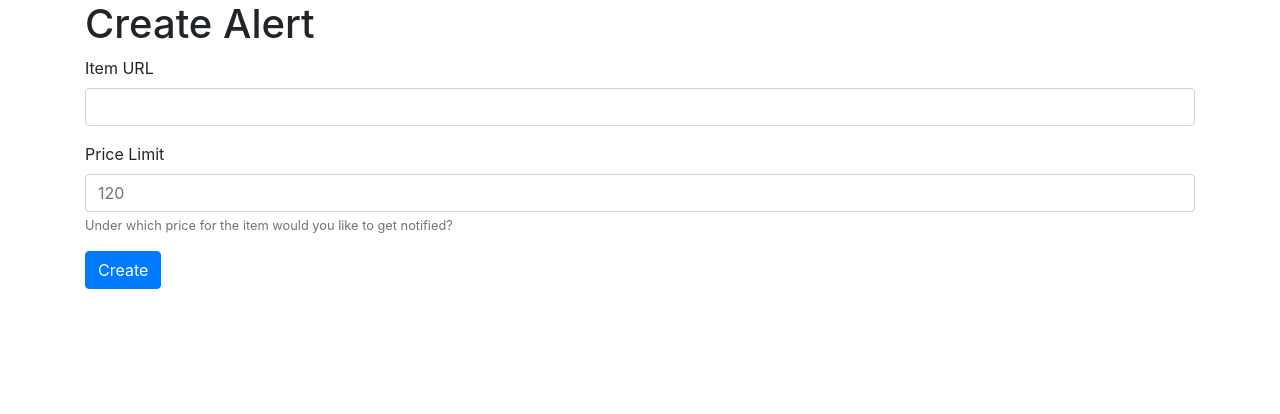
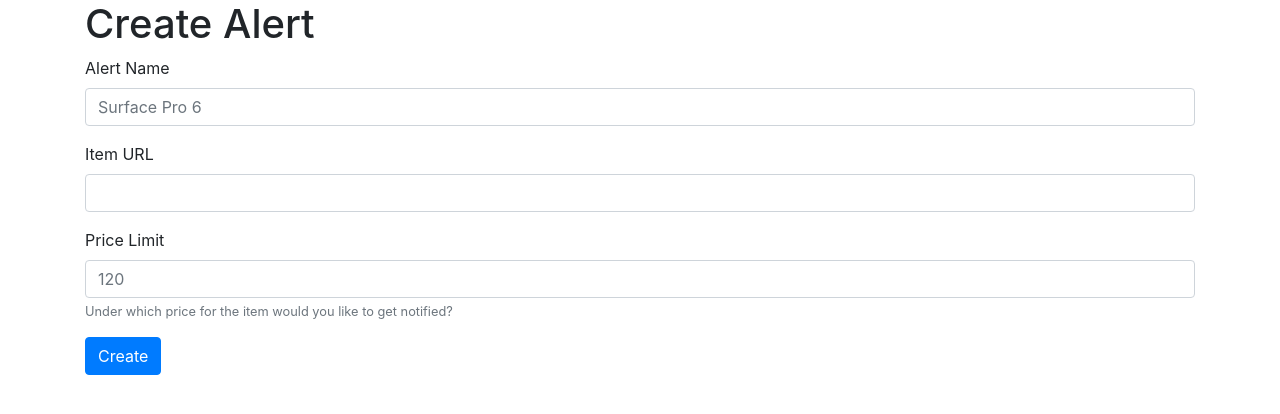
Before and after one commit to apecr/pricing-service, a Flask app: page /alerts/new in a window 1280 px wide. Shown: the top 414 px of the page. Run offline with Flask 2, Linux system fonts and the light colour scheme; parts of the project's set-up code (start-up, migrations or seed data) failed here and were passed over; some libraries are stand-ins or nearby versions.

Commit message:
feat() Lesson 102
Include name in the Alert Model

```diff
--- a/models/alert.py
+++ b/models/alert.py
@@ -8,10 +8,11 @@ from models.model import Model
 
 @dataclass(eq=False)
 class Alert(Model):
+    collection: str = field(init=False, default="alerts")
+    name: str
     item_id: str
     price_limit: float
     _id: str = field(default_factory=lambda: uuid.uuid4().hex)
-    collection: str = field(init=False, default="alerts")
 
     def __post_init__(self):
         self.item = Item.get_by_id(self.item_id)
@@ -19,6 +20,7 @@ class Alert(Model):
     def json(self) -> Dict:
         return {
             "_id": self._id,
+            "name": self.name
             "price_limit": self.price_limit,
             "item_id": self.item_id,
         }
--- a/templates/alerts/index.html
+++ b/templates/alerts/index.html
@@ -6,7 +6,7 @@
     <div class="list-group mb-3">
         {% for alert in alerts %}
         <div class="list-group-item">
-            <h4>Alert</h4>
+            <h4>{{alert.name}}</h4>
             <p>
                 <a href="{{alert.item.url}}">{{alert.item_id}}</a>
             </p>
--- a/templates/alerts/new_alert.html
+++ b/templates/alerts/new_alert.html
@@ -4,6 +4,10 @@
 <hader><h1>Create Alert</h1></hader>
 <section class="create-alert-for">
     <form method="post">
+        <div class="form-group">
+            <label for="name">Alert Name</label>
+            <input type="text" class="form-control" id="name" name="name" placeholder="Surface Pro 6"/>
+        </div>
         <div class="form-group">
             <label for="item_url">Item URL</label>
             <input type="text" class="form-control" id="item_url" name="item_url"/>
--- a/views/alerts.py
+++ b/views/alerts.py
@@ -16,6 +16,7 @@ def show_all_alerts():
 @alerts_blueprint.route('/new', methods=['GET', 'POST'])
 def new_alert():
     if request.method == 'POST':
+        alert_name = request.form['name']
         item_url = request.form['item_url']
         price_limit = float(request.form['price_limit'])
 
@@ -23,5 +24,5 @@ def new_alert():
         item = Item(item_url, store.tag_name, store.query)
         item.save_to_mongo()
 
-        Alert(item_id=item._id, price_limit=price_limit).save_to_mongo()
+        Alert(name=alert_name, item_id=item._id, price_limit=price_limit).save_to_mongo()
     return render_template('alerts/new_alert.html')
```
